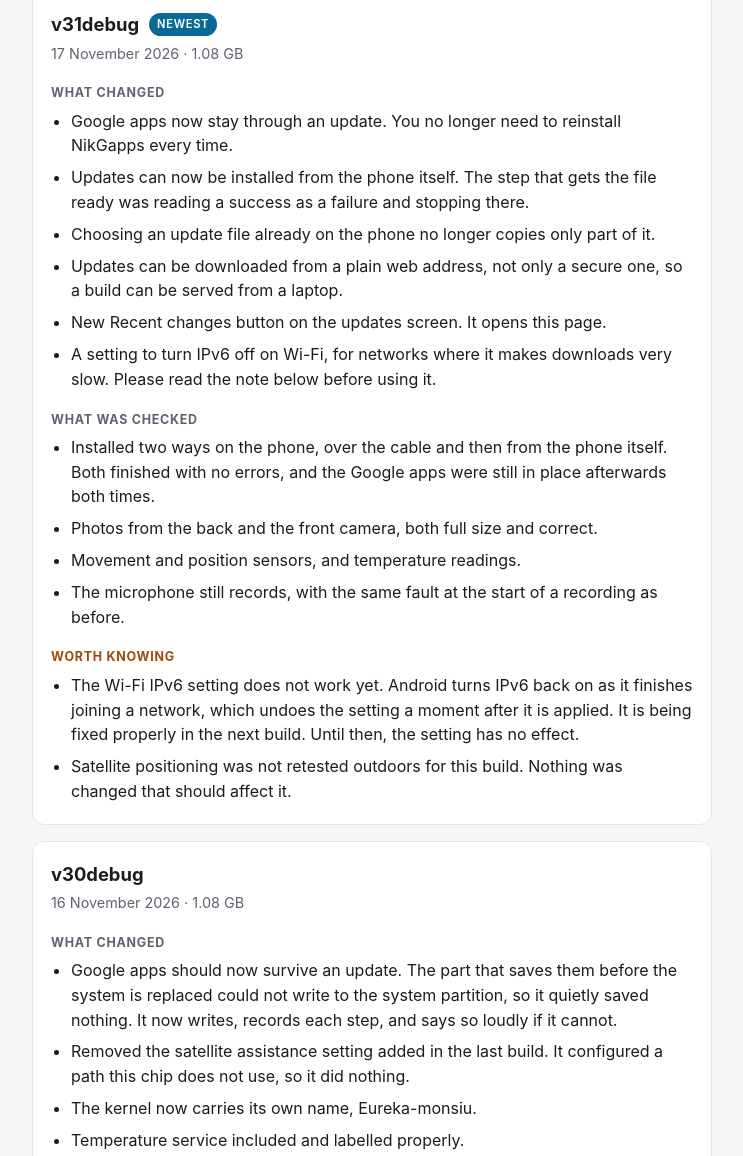
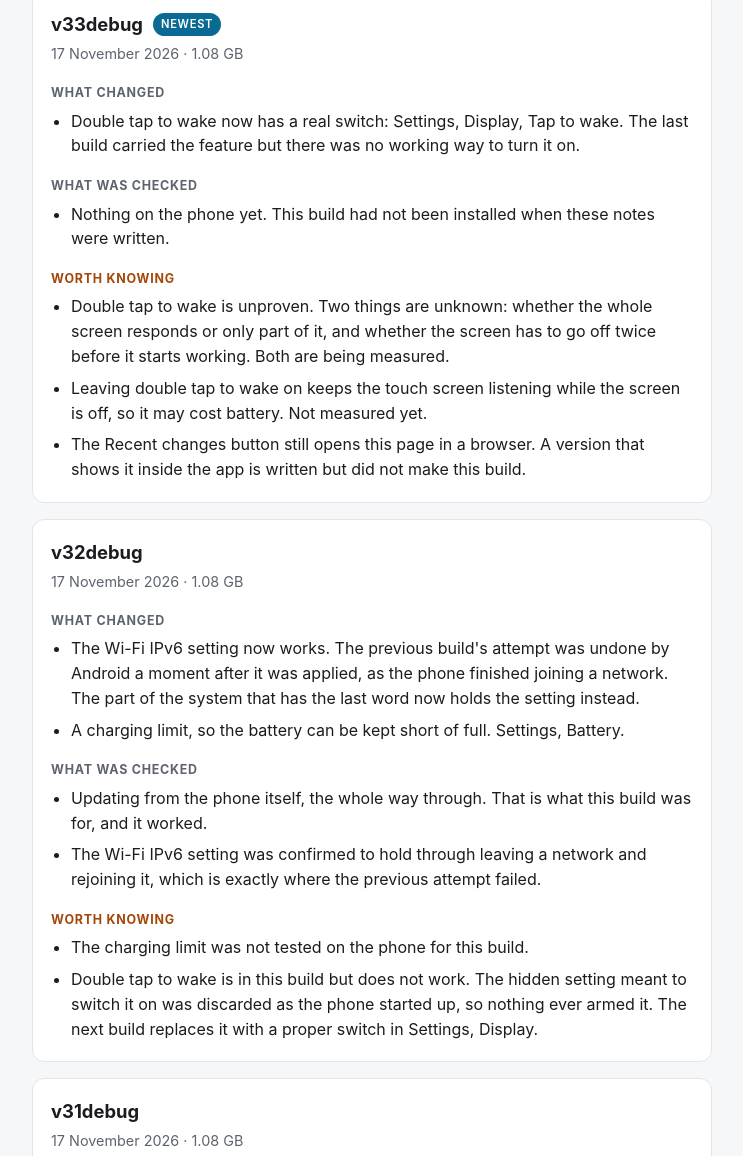
Before and after one commit to monsiu/a530f-ota, a plain HTML site: page docs/index.html in a window 1280 px wide. Shown: the part 534-1690 px from the top of the page, without its empty margins (268-1011 px from the left). Drawn offline with Linux system fonts and the light colour scheme.

Commit message:
v33debug: tap to wake switch in Settings, and the v32 notes that were missed

```diff
--- a/docs/index.html
+++ b/docs/index.html
@@ -120,8 +120,49 @@
 
       <section class="build">
         <div class="buildhead">
+          <h2>v33debug</h2>
+          <span class="badge">Newest</span>
+        </div>
+        <p class="meta">17 November 2026 &middot; 1.08 GB</p>
+        <h3>What changed</h3>
+        <ul>
+          <li>Double tap to wake now has a real switch: Settings, Display, Tap to wake. The last build carried the feature but there was no working way to turn it on.</li>
+        </ul>
+        <h3>What was checked</h3>
+        <ul>
+          <li>Nothing on the phone yet. This build had not been installed when these notes were written.</li>
+        </ul>
+        <h3 class="warn">Worth knowing</h3>
+        <ul>
+          <li>Double tap to wake is unproven. Two things are unknown: whether the whole screen responds or only part of it, and whether the screen has to go off twice before it starts working. Both are being measured.</li>
+          <li>Leaving double tap to wake on keeps the touch screen listening while the screen is off, so it may cost battery. Not measured yet.</li>
+          <li>The Recent changes button still opens this page in a browser. A version that shows it inside the app is written but did not make this build.</li>
+        </ul>
+      </section>
+      <section class="build">
+        <div class="buildhead">
+          <h2>v32debug</h2>
+        </div>
+        <p class="meta">17 November 2026 &middot; 1.08 GB</p>
+        <h3>What changed</h3>
+        <ul>
+          <li>The Wi-Fi IPv6 setting now works. The previous build's attempt was undone by Android a moment after it was applied, as the phone finished joining a network. The part of the system that has the last word now holds the setting instead.</li>
+          <li>A charging limit, so the battery can be kept short of full. Settings, Battery.</li>
+        </ul>
+        <h3>What was checked</h3>
+        <ul>
+          <li>Updating from the phone itself, the whole way through. That is what this build was for, and it worked.</li>
+          <li>The Wi-Fi IPv6 setting was confirmed to hold through leaving a network and rejoining it, which is exactly where the previous attempt failed.</li>
+        </ul>
+        <h3 class="warn">Worth knowing</h3>
+        <ul>
+          <li>The charging limit was not tested on the phone for this build.</li>
+          <li>Double tap to wake is in this build but does not work. The hidden setting meant to switch it on was discarded as the phone started up, so nothing ever armed it. The next build replaces it with a proper switch in Settings, Display.</li>
+        </ul>
+      </section>
+      <section class="build">
+        <div class="buildhead">
           <h2>v31debug</h2>
-          <span class="badge">Newest</span>
         </div>
         <p class="meta">17 November 2026 &middot; 1.08 GB</p>
         <h3>What changed</h3>
```
Also changed, not shown: jackpotlte.json (+5 -5 lines).
